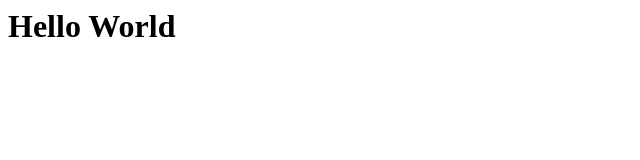
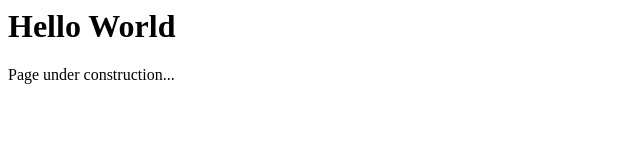
Before and after one commit to vineetmimrot/StaticWebapp, a plain HTML site: page index.html in a window 1280 px wide. Shown: the whole page, without its empty margins (0-640 px from the left). Drawn offline with Linux system fonts and the light colour scheme.

Commit message:
add tags

```diff
--- a/index.html
+++ b/index.html
@@ -1,5 +1,6 @@
 <html>
 	<body>
 		<h1>Hello World</h1>
+		<p>Page under construction...</p>
 	</body>
 </html>
```
